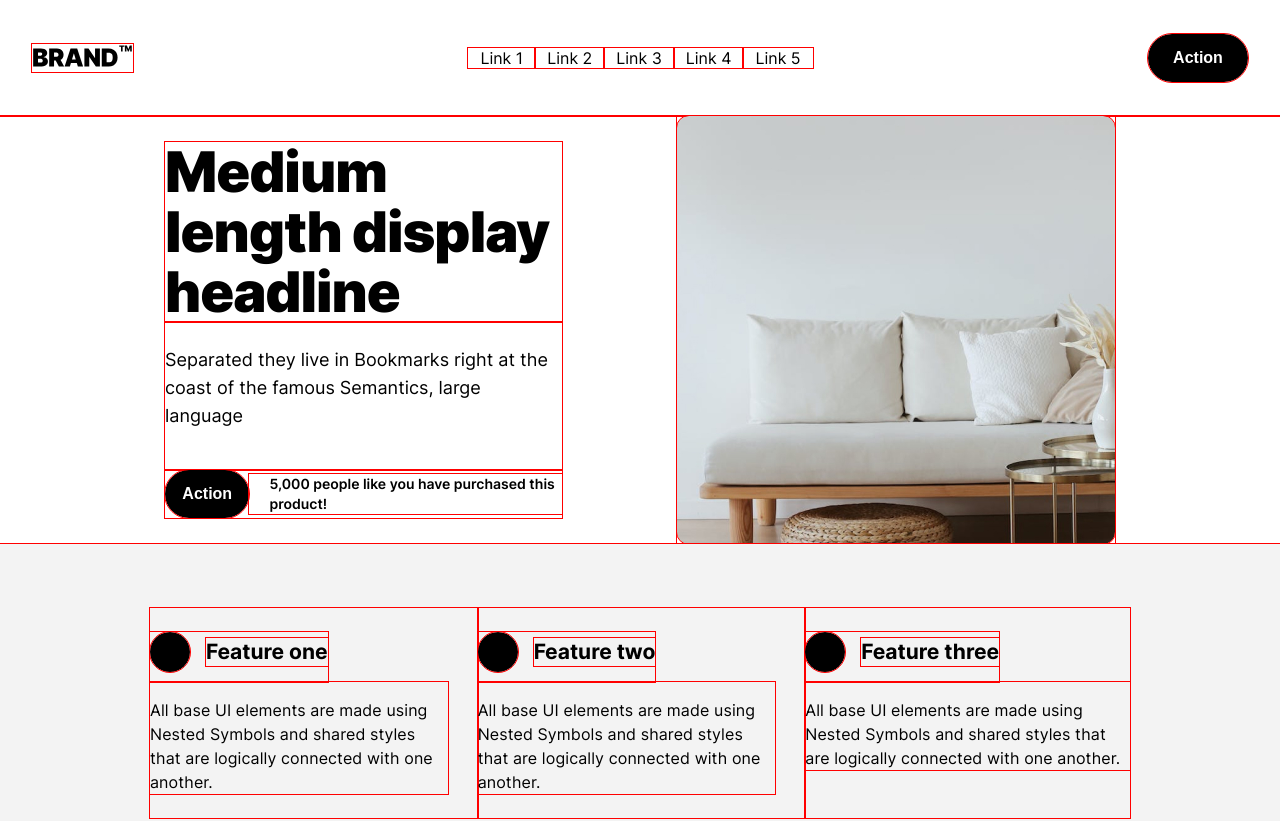
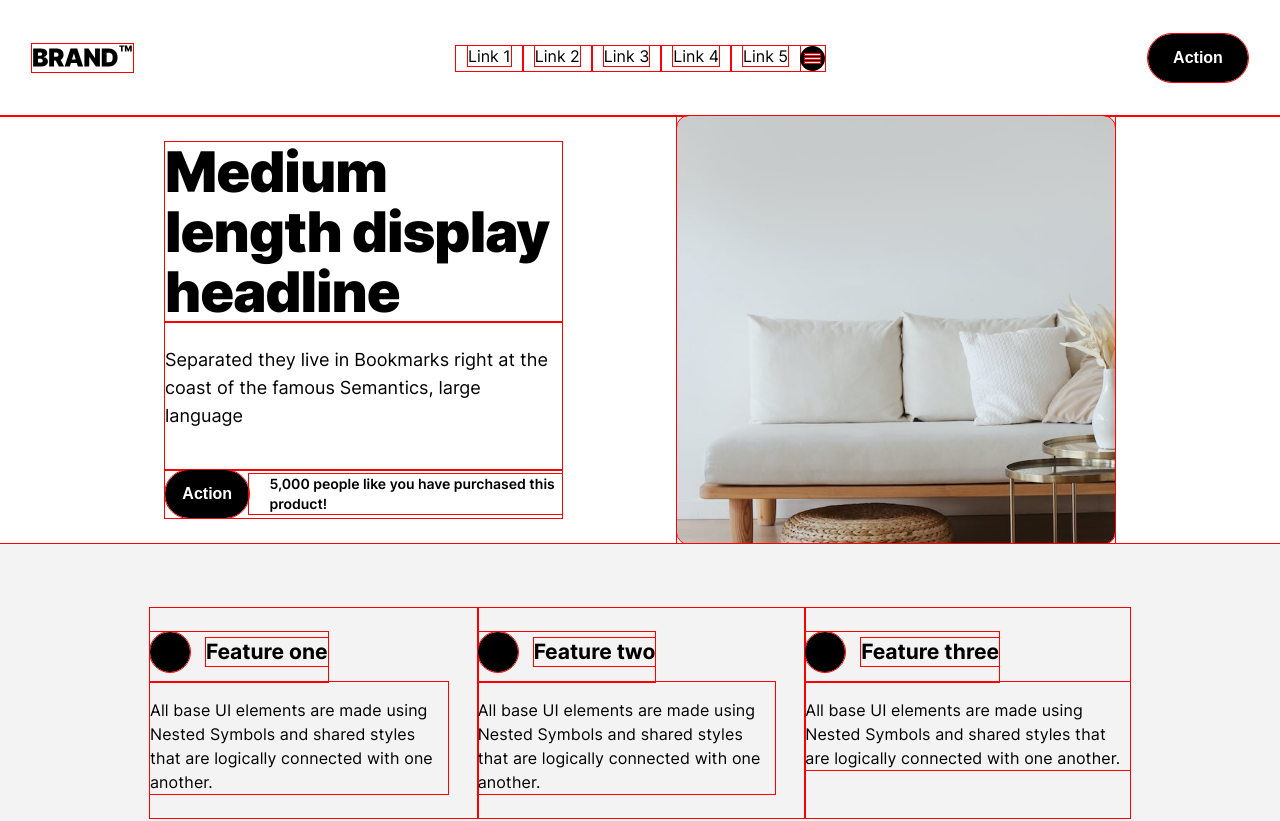
Before and after one commit to asbhogal/React-Brand-Responsive-Web-Page, a React app: page / in a window 1280 px wide. Shown: the top 821 px of the page. Built offline with nearby package versions, Linux system fonts and the light colour scheme; the HTML template or start-up script is replaced by a standard one.

Commit message:
added styling for button toggle

```diff
--- a/src/components/Header.jsx
+++ b/src/components/Header.jsx
@@ -5,14 +5,19 @@ const Header = () => {
     return (
         <header className="Header">
             <img src={ mainLogoBlack }></img>
-            <nav>
+            <nav className="Navbar">
                 <ul className="HeaderNavLinks">
-                    <li>Link 1</li>
-                    <li>Link 2</li>
-                    <li>Link 3</li>
-                    <li>Link 4</li>
-                    <li>Link 5</li>
+                    <li className="NavItem"><a href="#">Link 1</a></li>
+                    <li className="NavItem"><a href="#">Link 2</a></li>
+                    <li className="NavItem"><a href="#">Link 3</a></li>
+                    <li className="NavItem"><a href="#">Link 4</a></li>
+                    <li className="NavItem"><a href="#">Link 5</a></li>
                 </ul>
+                <button className="NavbarToggle">
+                    <span className="ToggleLine"></span>
+                    <span className="ToggleLine"></span>
+                    <span className="ToggleLine"></span>
+                </button>
             </nav>
             <CTAButton
                 CTAButtonStyle="CTAButton-Dark"
--- a/src/scss/_components/_header.scss
+++ b/src/scss/_components/_header.scss
@@ -1,3 +1,5 @@
+@use '../_partials/variables' as *;
+
 .Header {
     display: flex;
     justify-content: space-between;
@@ -10,7 +12,32 @@
             list-style-type: none;
             li {
                 padding-inline: 12px;
+                a {
+                    text-decoration: none;
+                    color: $Black;
+                    cursor: pointer;
+                }
             }
         }
     }
 }
+
+.NavbarToggle {
+    width: 25px;
+    height: 25px;
+    border-radius: 50%;
+    outline: none;
+    border: none;
+    background-color: black;
+    display: flex;
+    flex-direction: column;
+    align-items: center;
+    justify-content: center;
+    gap: 3px;
+    cursor: pointer;
+    .ToggleLine {
+        width: 15px;
+        height: 1px;
+        background-color: white;
+    }
+}
```
